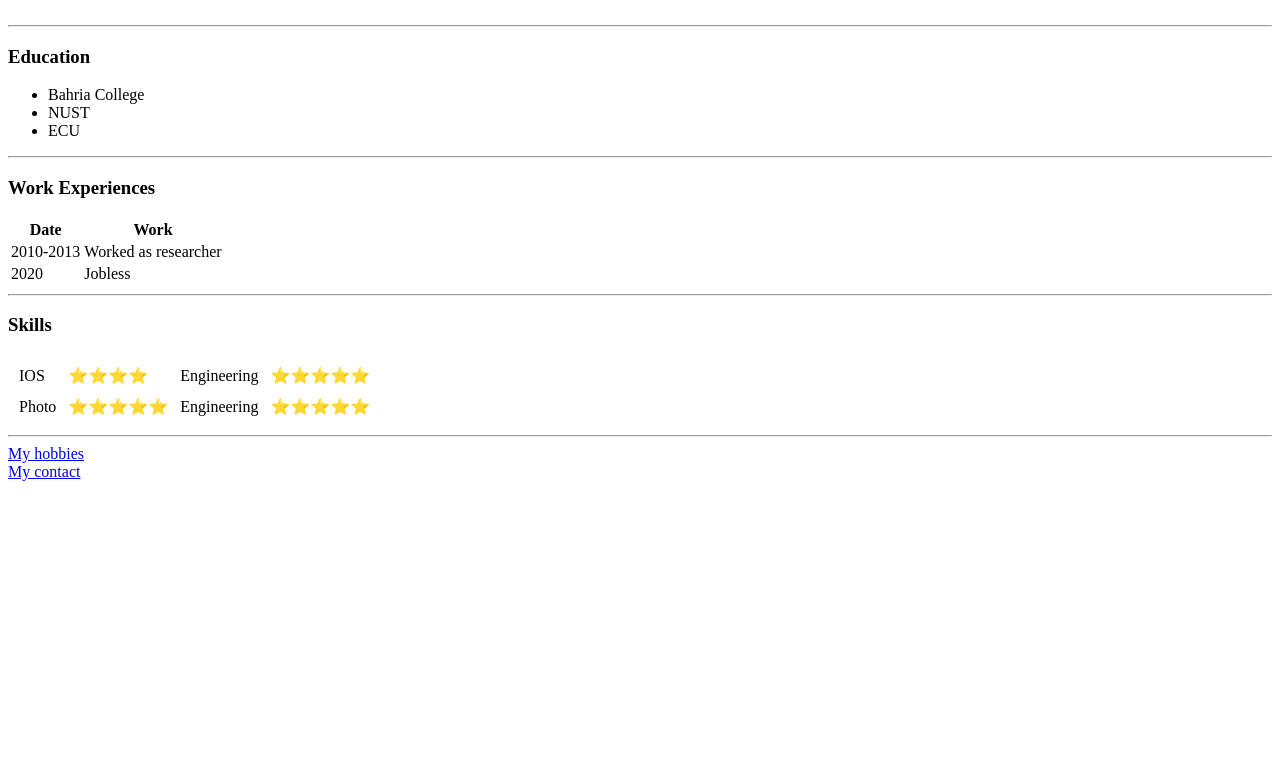
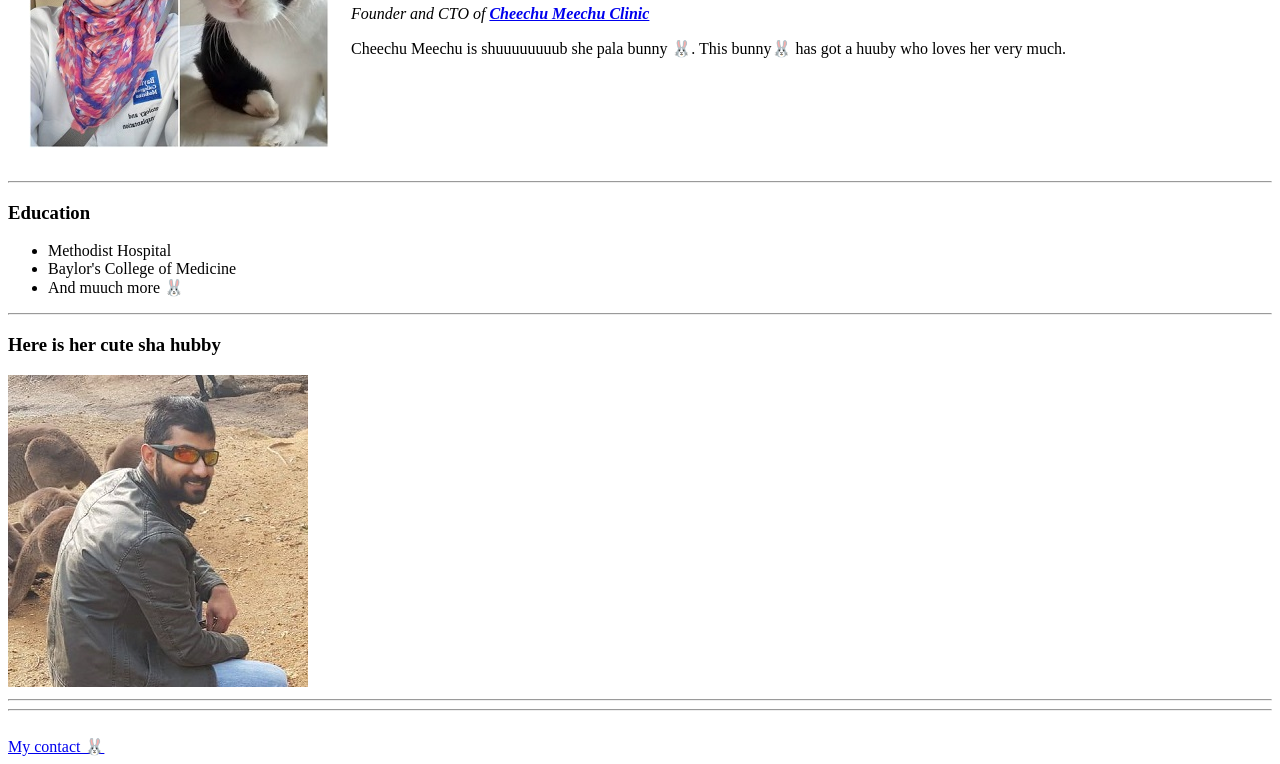
Before and after one commit to sultanrafhe/cv, a plain HTML site: page index.html in a window 1280 px wide. Shown: the part 181-945 px from the top of the page. Before the commit the page ends 800 px from the top, so only its background shows below. Drawn offline with Linux system fonts and the light colour scheme.

Commit message:
Add files via upload

```diff
--- a/index.html
+++ b/index.html
@@ -3,84 +3,43 @@
 
 <head>
   <meta charset="utf-8">
-  <title>Cheechu Meechu's Personal Site</title>
+  <title>Cheechu Meechu's Clinic</title>
 </head>
 
 <body>
   <table cellspacing="20">
     <tr>
-      <td><img src="Images/myimage.jpg" alt="profile picture"></td>
+      <td><img src="Images/myimage2.jpg" alt="profile picture"></td>
       <td>
-        <h1>Cheechu Meechu</h1>
+        <h1>Dr. Cheechu Meechu</h1>
         <p>
           <em> Founder and CTO of
-            <strong><a href="https://www.thegoodguys.com.au/">Cheechu Meechu Foundation</a></strong>
+            <strong><a href="index.html">Cheechu Meechu Clinic</a></strong>
           </em>
         </p>
-        <p>I love cheechu meechu. I am an electrical engineer </p>
+        <p>Cheechu Meechu is shuuuuuuuub she pala bunny 🐰. This bunny🐰 has got a huuby who loves her very much.</p>
       </td>
     </tr>
   </table>
 
-
   <hr>
   <h3>Education</h3>
   <ul>
-    <li>Bahria College</li>
-    <li>NUST</li>
-    <li>ECU</li>
+    <li>Methodist Hospital</li>
+    <li>Baylor's College of Medicine</li>
+    <li>And muuch more 🐰</li>
   </ul>
   <hr>
-  <h3>Work Experiences</h3>
+  <h3>Here is her cute sha hubby</h3>
 
-  <table>
-    <thead>
-      <tr>
-        <th>Date</th>
-        <th>Work</th>
-      </tr>
-    </thead>
-    <tbody>
-      <tr>
-        <td>2010-2013</td>
-        <td>Worked as researcher</td>
-      </tr>
-      <tr>
-        <td>2020</td>
-        <td>Jobless</td>
-      </tr>
-    </tbody>
-    <tfoot>
+<img src="Images/myimage.jpg" alt="profile picture">
 
-    </tfoot>
+  <hr>
 
-  </table>
+
   <hr>
-  <h3>Skills</h3>
-  <table cellspacing="10">
-    <thead>
-
-    </thead>
-    <tbody>
-      <tr>
-        <td>IOS</td>
-        <td>⭐⭐⭐⭐</td>
-        <td>Engineering</td>
-        <td>⭐⭐⭐⭐⭐</td>
-      </tr>
-
-      <tr>
-        <td>Photo</td>
-        <td>⭐⭐⭐⭐⭐</td>
-        <td>Engineering</td>
-        <td>⭐⭐⭐⭐⭐</td>
-      </tr>
-    </tbody>
-  </table>
-  <hr>
-  <a href="hobbies.html">My hobbies</a>
   <br>
-  <a href="Contact.html">My contact</a>
+  <a href="Contact.html">My contact 🐰</a>
 </body>
 
 </html>
```
Also changed, not shown: Contact.html (+1 -1 lines), Images/myimage.jpg (added), Images/myimage2.jpg (added).
